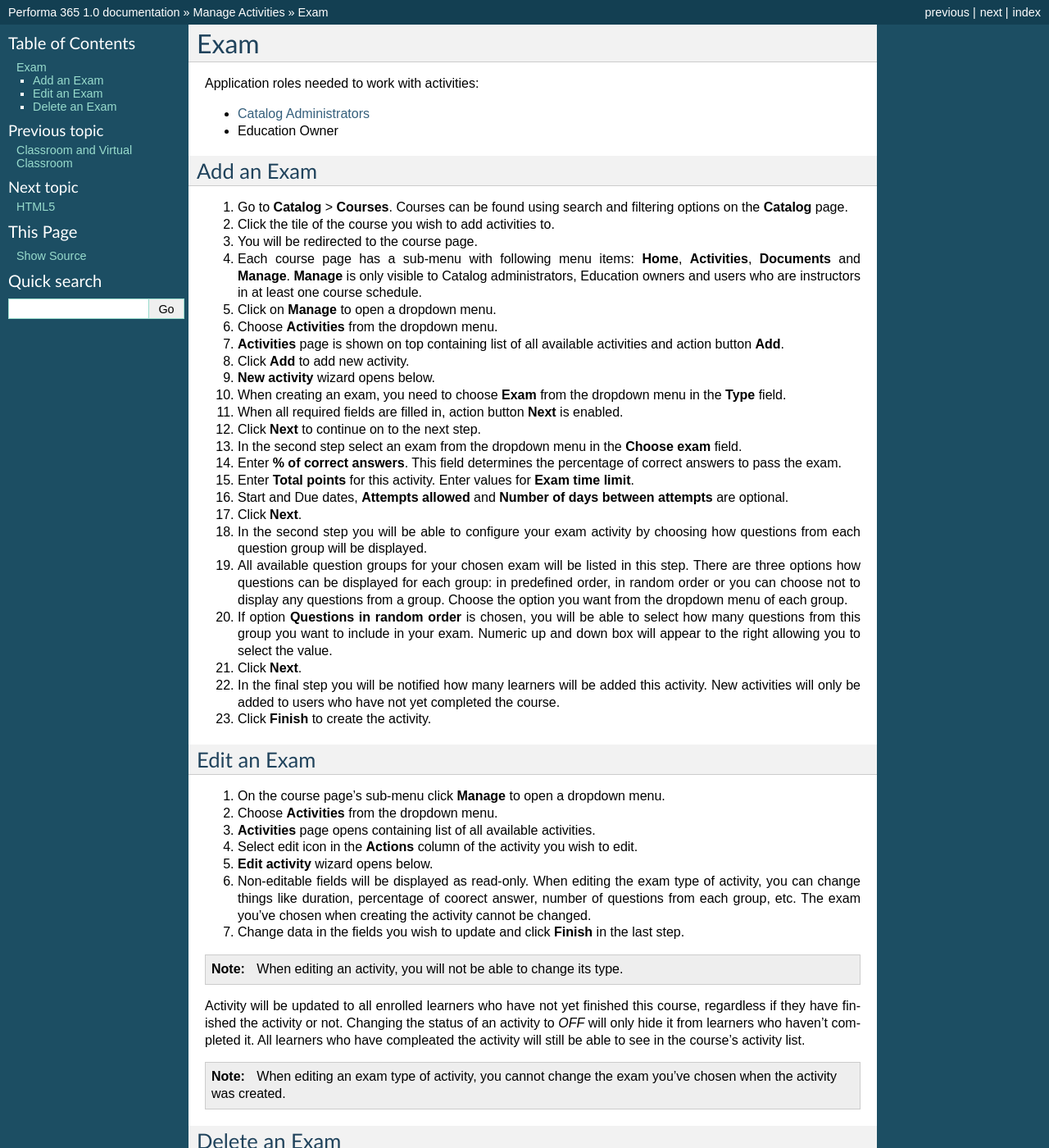
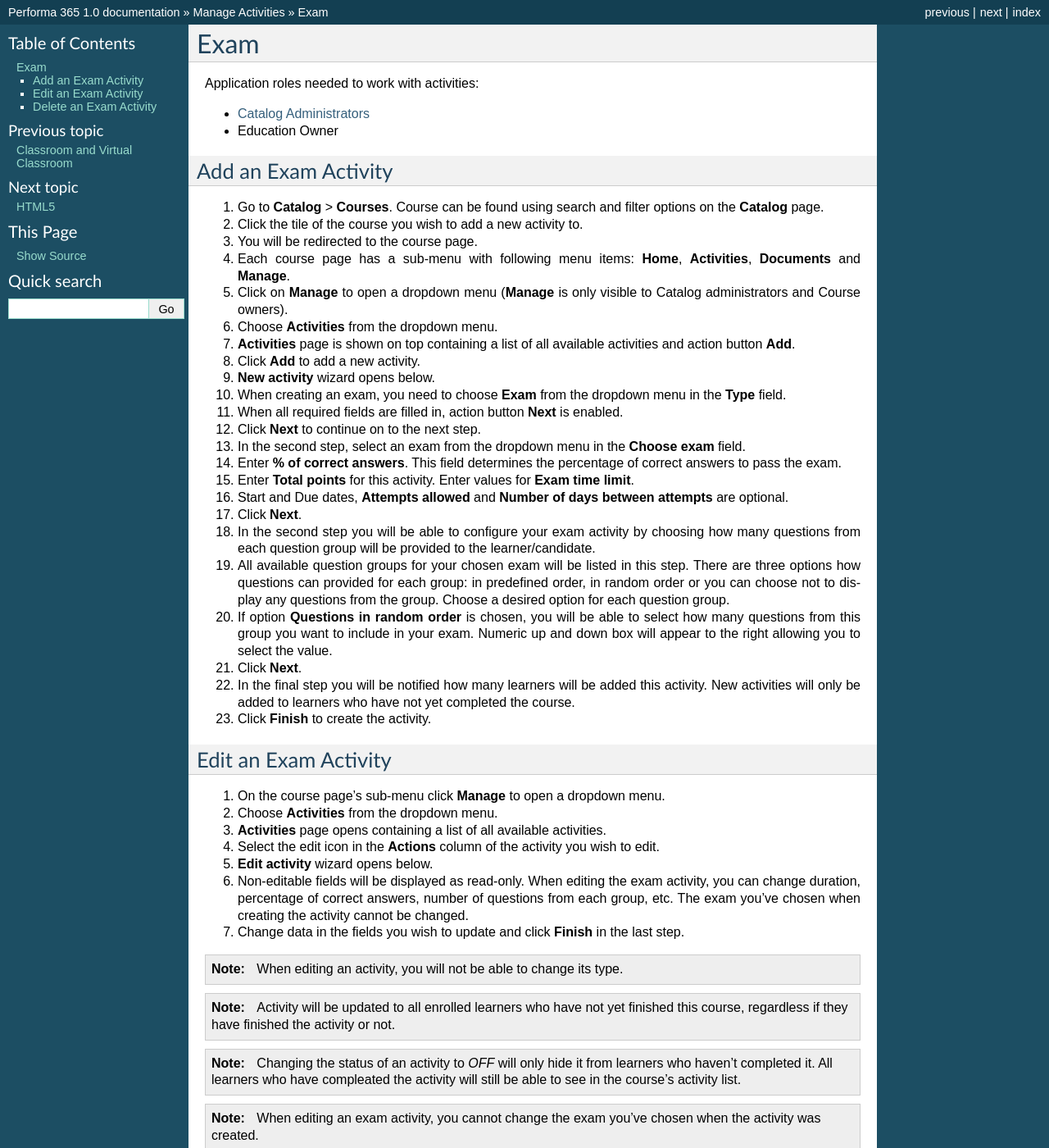
Before and after one commit to pslisko/performa365docs, a Sphinx documentation site: the page built from docs/howto/manage_activities/exam.rst, in a window 1280 px wide and 1400 px high. Shown: the whole window at 82% size. Built offline with Sphinx 7.4.7, drawn with Linux system fonts in a browser that asks for light colours; pages that are not in the unit, such as notebooks, are missing from menus; some of the changed text lies outside the part shown.

Commit message:
Update exam.rst

```diff
--- a/docs/howto/manage_activities/exam.rst
+++ b/docs/howto/manage_activities/exam.rst
@@ -11,58 +11,60 @@
 * :ref:`Education Owner <education_owner>`
 
 
-Add an Exam
+Add an Exam Activity
 *********************
 
-#. Go to **Catalog** > **Courses**. Courses can be found using search and filtering options on the **Catalog** page.
-#. Click the tile of the course you wish to add activities to.
+#. Go to **Catalog** > **Courses**. Course can be found using search and filter options on the **Catalog** page.
+#. Click the tile of the course you wish to add a new activity to.
 #. You will be redirected to the course page.
-#. Each course page has a sub-menu with following menu items: **Home**, **Activities**, **Documents** and **Manage**. **Manage** is only visible to Catalog administrators, Education owners and users who are instructors in at least one course schedule.
-#. Click on **Manage** to open a dropdown menu.
+#. Each course page has a sub-menu with following menu items: **Home**, **Activities**, **Documents** and **Manage**.
+#. Click on **Manage** to open a dropdown menu (**Manage** is only visible to Catalog administrators and Course owners).
 #. Choose **Activities** from the dropdown menu.
-#. **Activities** page is shown on top containing list of all available activities and action button **Add**.
-#. Click **Add** to add new activity.
+#. **Activities** page is shown on top containing a list of all available activities and action button **Add**.
+#. Click **Add** to add a new activity.
 #. **New activity** wizard opens below.
 #. When creating an exam, you need to choose **Exam** from the dropdown menu in the **Type** field.
 #. When all required fields are filled in, action button **Next** is enabled.
 #. Click **Next** to continue on to the next step.
-#. In the second step select an exam from the dropdown menu in the **Choose exam** field.
+#. In the second step, select an exam from the dropdown menu in the **Choose exam** field.
 #. Enter **% of correct answers**. This field determines the percentage of correct answers to pass the exam.
 #. Enter **Total points** for this activity. Enter values for **Exam time limit**.
 #. Start and Due dates, **Attempts allowed** and **Number of days between attempts** are optional.
 #. Click **Next**.
-#. In the second step you will be able to configure your exam activity by choosing how questions from each question group will be displayed.
-#. All available question groups for your chosen exam will be listed in this step. There are three options how questions can be displayed for each group: in predefined order, in random order or you can choose not to display any questions from a group. Choose the option you want from the dropdown menu of each group.
+#. In the second step you will be able to configure your exam activity by choosing how many questions from each question group will be provided to the learner/candidate.
+#. All available question groups for your chosen exam will be listed in this step. There are three options how questions can provided for each group: in predefined order, in random order or you can choose not to display any questions from the group. Choose a desired option for each question group.
 #. If option **Questions in random order** is chosen, you will be able to select how many questions from this group you want to include in your exam. Numeric up and down box will appear to the right allowing you to select the value.
 #. Click **Next**.
-#. In the final step you will be notified how many learners will be added this activity. New activities will only be added to users who have not yet completed the course.
+#. In the final step you will be notified how many learners will be added this activity. New activities will only be added to learners who have not yet completed the course.
 #. Click **Finish** to create the activity.
 
-Edit an Exam
+Edit an Exam Activity
 *********************
 
 #. On the course page's sub-menu click **Manage** to open a dropdown menu.
 #. Choose **Activities** from the dropdown menu.
-#. **Activities** page opens containing list of all available activities.
-#. Select edit icon in the **Actions** column of the activity you wish to edit.
+#. **Activities** page opens containing a list of all available activities.
+#. Select the edit icon in the **Actions** column of the activity you wish to edit.
 #. **Edit activity** wizard opens below.
-#. Non-editable fields will be displayed as read-only. When editing the exam type of activity, you can change things like duration, percentage of coorect answer, number of questions from each group, etc. The exam you've chosen when creating the activity cannot be changed.
+#. Non-editable fields will be displayed as read-only. When editing the exam activity, you can change duration, percentage of correct answers, number of questions from each group, etc. The exam you've chosen when creating the activity cannot be changed.
 #. Change data in the fields you wish to update and click **Finish** in the last step.
 
 
 .. note:: When editing an activity, you will not be able to change its type.
-Activity will be updated to all enrolled learners who have not yet finished this course, regardless if they have finished the activity or not.
-Changing the status of an activity to *OFF* will only hide it from learners who haven't completed it. All learners who have compleated the activity will still be able to see in the course's activity list.
 
-.. note:: When editing an exam type of activity, you cannot change the exam you've chosen when the activity was created.
+.. note:: Activity will be updated to all enrolled learners who have not yet finished this course, regardless if they have finished the activity or not.
+
+.. note:: Changing the status of an activity to *OFF* will only hide it from learners who haven't completed it. All learners who have compleated the activity will still be able to see in the course's activity list.
+
+.. note:: When editing an exam activity, you cannot change the exam you've chosen when the activity was created.
 
 
-Delete an Exam
+Delete an Exam Activity
 *********************
 
 #. On the course page's sub-menu click **Manage** to open a dropdown menu.
 #. Choose **Activities** from the dropdown menu.
-#. **Activities** page opens containing list of all available activities.
-#. Select delete icon in the **Actions** column of the exam activity you wish to delete.
+#. **Activities** page opens containing a list of all available activities.
+#. Select the delete icon in the **Actions** column of the exam activity you wish to delete.
 #. Confirm window opens informing you that activity will be deleted for all enrolled learners in the current learning period. Learners who have enrolled in the previous learning period(s) will not be affected - they will still have this activity.
 #. Click **Yes** to complete the action.
```
